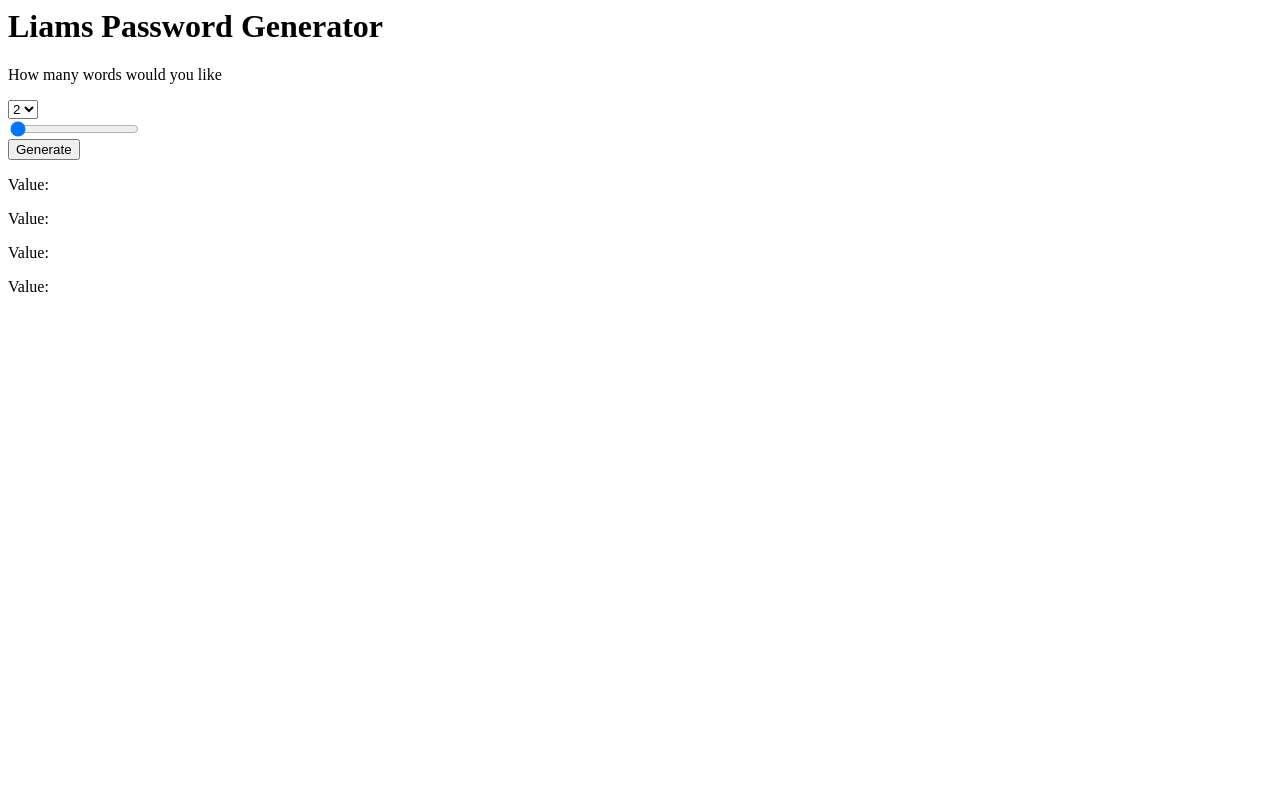
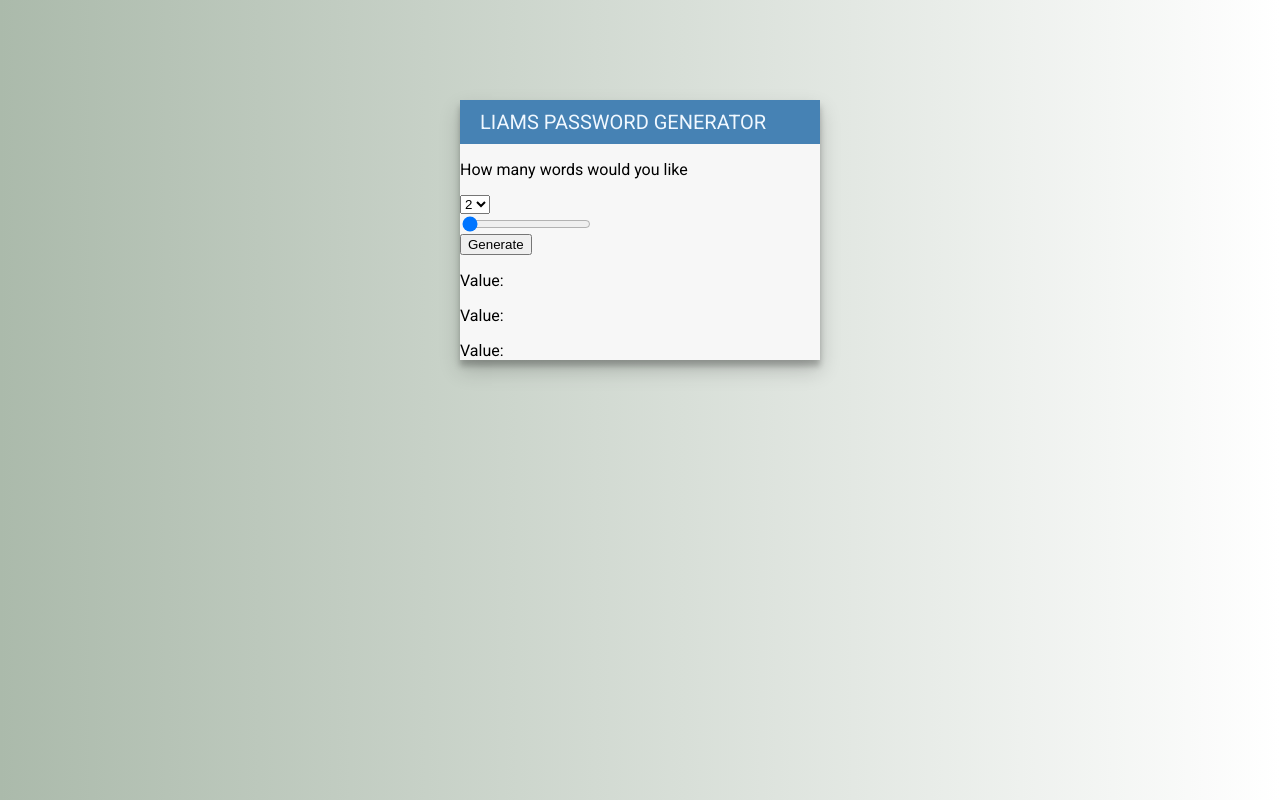
Before and after one commit to lwears/JavaScript-Password-Generator, a plain HTML site: page index.html in a window 1280 px wide. Drawn offline with Linux system fonts and the light colour scheme.

Commit message:
update design

```diff
--- a/index.html
+++ b/index.html
@@ -3,10 +3,12 @@
     <meta charset="UTF-8">
     <meta name="viewport" content="width=device-width, initial-scale=1.0">
     <meta http-equiv="X-UA-Compatible" content="ie=edge">
+    <link href="https://fonts.googleapis.com/css?family=Roboto&display=swap" rel="stylesheet">
     <link rel="stylesheet" href="styles.css">
     <title>Document</title>
 </head>
 <body>
+    <div id="container">
         <h1>Liams Password Generator</h1>
 
         <p>How many words would you like</p>
@@ -27,7 +29,7 @@
         <p>Value: <span id="demo0"></span></p>
         <p>Value: <span id="demo1"></span></p>
         <p>Value: <span id="demo2"></span></p>
-    <p>Value: <span id="slider"></span></p>
+    </div>
 
 </body>
 <script type="text/javascript" src="app.js"></script>
--- a/styles.css
+++ b/styles.css
@@ -0,0 +1,27 @@
+body {
+	background: #abbaab; /* fallback for old browsers */
+	background: -webkit-linear-gradient(to left, #ffffff, #abbaab); /* Chrome 10-25, Safari 5.1-6 */
+	background: linear-gradient(
+		to left,
+		#ffffff,
+		#abbaab
+	); /* W3C, IE 10+/ Edge, Firefox 16+, Chrome 26+, Opera 12+, Safari 7+ */
+	font-family: 'Roboto', sans-serif;
+}
+
+h1 {
+	background: steelblue;
+	color: aliceblue;
+	margin: 0%;
+	padding: 10px 20px;
+	font-size: 20px;
+	text-transform: uppercase;
+	font-weight: 400;
+}
+
+#container {
+	width: 360px;
+	margin: 100px auto;
+	background: #f7f7f7;
+	box-shadow: 0 10px 20px rgba(0, 0, 0, 0.19), 0 6px 6px rgba(0, 0, 0, 0.23);
+}
```
Lines whose indentation alone changed are shown as unchanged.
